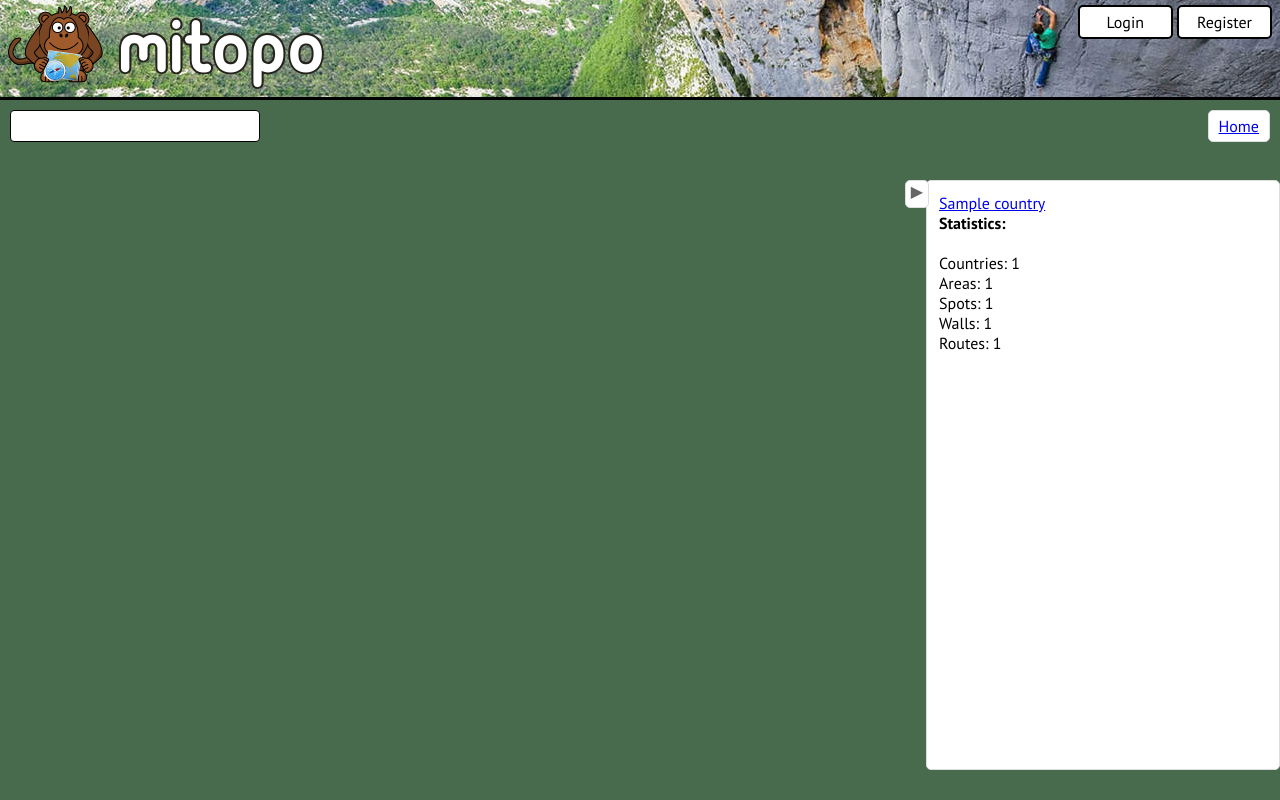
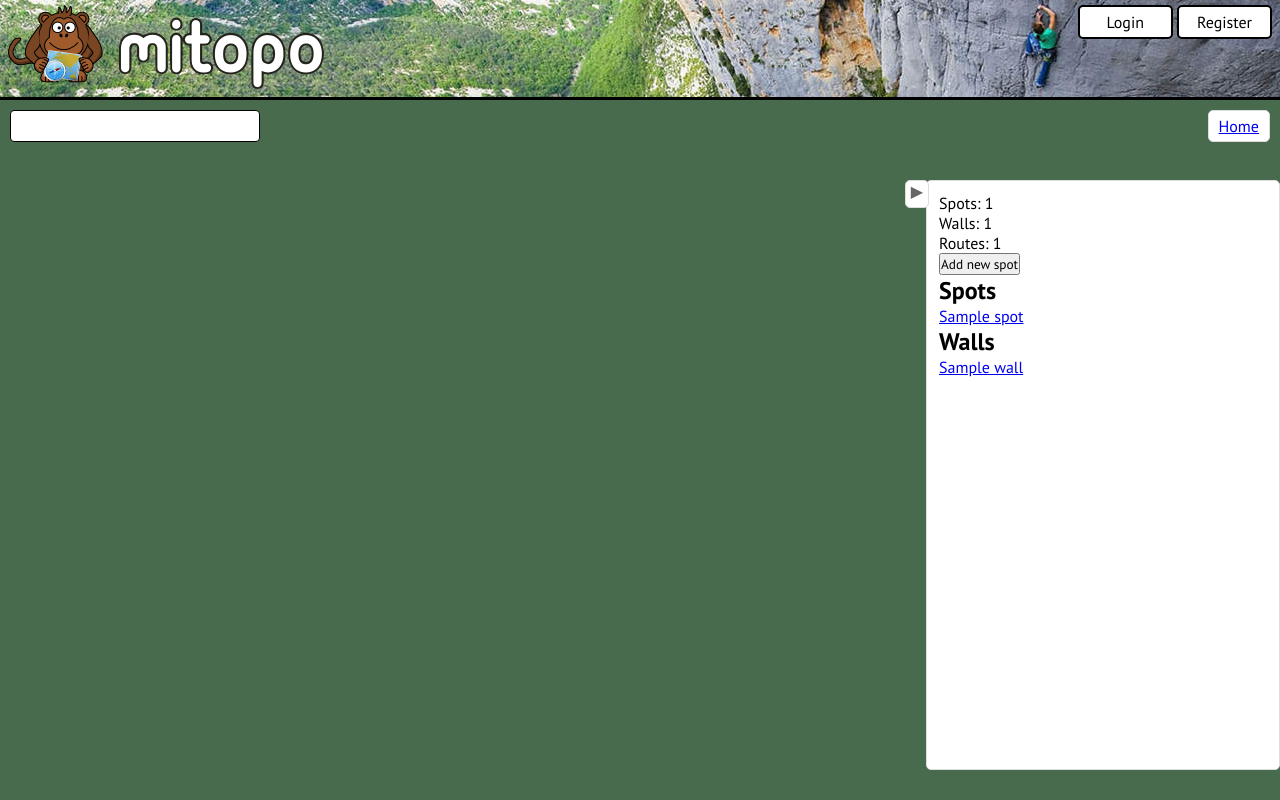
Before and after one commit to jakubfabian/topo, a Django app: page /miroutes/ in a window 1280 px wide. Run offline with Django 3.2, Linux system fonts and the light colour scheme; tables that the repository leaves empty hold one stand-in row (values such as "Sample post"); some libraries are stand-ins or nearby versions.

Commit message:
remove country and area as suggested by fabi remove testapp (seems to be not used anymore)

```diff
--- a/miroutes/forms.py
+++ b/miroutes/forms.py
@@ -20,8 +20,8 @@ class RouteEditForm(forms.ModelForm):
 class SpotAddForm(forms.ModelForm):
     class Meta:
         model = Spot
-        fields = ('name', 'area', 'geom')
-        widgets = {'geom': forms.HiddenInput(), 'area': forms.HiddenInput()}
+        fields = ('name', 'geom')
+        widgets = {'geom': forms.HiddenInput()}
 
 
 class WallImgUploadForm(forms.Form):
--- a/miroutes/models.py
+++ b/miroutes/models.py
@@ -13,33 +13,16 @@ RATING_CHOICES = ((1, 'poor'),
                   (4, 'good'),
                   (5, 'excellent'))
 
+GRADE_SYSTEMS = (
+    (0, 'France'),
+    (1, 'UIAA'),
+    (2, 'UK'),
+    (3, 'Sierra'))
 
-# Create your models here.
-class Country(models.Model):
-    name = models.CharField(max_length=100)
-    country_code = models.CharField(max_length=4)
-    def __str__(self):
-        return self.name
-
-class Area(models.Model):
-    GRADE_SYSTEMS = (
-        (0, 'France'),
-        (1, 'UIAA'),
-        (2, 'UK'),
-        (3, 'Sierra'))
-
-    grade_system = models.IntegerField(choices=GRADE_SYSTEMS,
-                                            default=1)
-
-    name = models.CharField(max_length=100)
-    country = models.ForeignKey(Country)
-    def __str__(self):
-        return self.name
 
 class Spot(models.Model):
     name = models.CharField(max_length=100)
     geom = PointField()
-    area = models.ForeignKey(Area)
 
     def __str__(self):
         return self.name
@@ -326,8 +309,7 @@ class Route(models.Model):
 
     grade = models.CharField(max_length=4, blank=True, null=True)
 
-    rating = models.IntegerField(default='1',
-                                       choices=RATING_CHOICES)
+    rating = models.IntegerField(default='1', choices=RATING_CHOICES)
 
     length = models.IntegerField(blank=True, null=True)
 
--- a/miroutes/templates/miroutes/index.html
+++ b/miroutes/templates/miroutes/index.html
@@ -15,7 +15,6 @@
 
 {% block content %}
 
-    {% if country_listing %}
     <script type="text/javascript">
 
         function map_init(map, options) {
@@ -48,33 +47,34 @@
     </script>
 
     {% leaflet_map "spots" callback="window.map_init" %}
-    {% endif %}
 
 {% endblock %}
 
 {% block mapobjects_info %}
 
-
-    {% if country_listing %}
-
-        <ul>
-            {% for country in country_listing %}
-                <li><a href="{% url "country_detail" country_id=country.id %}">{{ country.name }}</a>
-                </li>
-            {% endfor %}
-        </ul>
-        <b>Statistics:</b>
-        <br><br>
-        Countries: {{ country_listing|length }} <br>
-        Areas: {{ area_listing|length }} <br>
     Spots: {{ spot_listing|length }} <br>
     Walls: {{ wall_listing|length }} <br>
     Routes: {{ route_listing|length }} <br>
 
+    <form action="{% url 'spot_add' %}">
+        <input type="submit" value="Add new spot">
+    </form>
 
-    {% else %}
+    <h2>Spots</h2>
+    <ul>
+        {% for spot in spot_listing %}
+            <li>
+                <a href=" {% url "spot_detail" spot_id=spot.pk %} "> {{ spot.name }}</a>
+            </li>
+        {% endfor %}
+    </ul>
 
-        <p>No countries are available.</p>
+    <h2>Walls</h2>
 
-    {% endif %}
+    <ul>
+        {% for wall in wall_listing %}
+            <li><a href="{% url "wall_detail" wall_id=wall.pk %}"> {{ wall.name }}</a></li>
+        {% endfor %}
+    </ul>
+
 {% endblock %}
--- a/miroutes/templates/miroutes/spot_add.html
+++ b/miroutes/templates/miroutes/spot_add.html
@@ -63,16 +63,14 @@
 
 {% block mapobjects_info %}
     <h1>Spot add</h1>
-    <a href="/miroutes/"> Home </a> : <a href=../../> {{ spot.area.country.name }} </a> ::
-    <a href="../">{{ spot.area.name }} </a> :: {{ spot.name }}
 
-    <form method="POST" action="{% url 'spot_add' country_id=area.country.id area_id=area.id %}">
+    <form method="POST" action="{% url 'spot_add' %}">
         {% csrf_token %}
         {{ form }}
         <input type="submit" value="save">
     </form>
 
-    <form method="GET" action="{% url 'spot_add' country_id=area.country.id area_id=area.id %}">
+    <form method="GET" action="{% url 'spot_add' %}">
         {% csrf_token %}
         <input type="submit" value="cancel">
     </form>
--- a/miroutes/templates/miroutes/spot_detail.html
+++ b/miroutes/templates/miroutes/spot_detail.html
@@ -61,11 +61,6 @@
         {% endif %}
         <br><br>
 
-
-        <a href="/miroutes/"> Home </a> : <a href=../../> {{ spot.area.country.name }} </a> ::
-        <a href="../">{{ spot.area.name }} </a> :: {{ spot.name }}
-        <br><br>
-
         You're looking at spot {{ spot.name }}.
         <!-- if you are a spot manager -->
 
--- a/miroutes/urls.py
+++ b/miroutes/urls.py
@@ -3,14 +3,10 @@ from django.conf.urls import *
 from miroutes import views
 
 urlpatterns = [ url(r'^$', views.index, name='miroutes_index'),
-url(r'^country(?P<country_id>\d+)/$', views.country_detail, name='country_detail'),
-
-url(r'^area(?P<area_id>\d+)/$', views.area_detail, name='area_detail'),
-
 
 url(r'^spot(?P<spot_id>\d+)/$', views.spot_detail, name='spot_detail'),
 url(r'^search/', views.search, name='search'),
-url(r'^(?P<country_id>\d+)/(?P<area_id>\d+)/add_spot$', views.spot_add, name='spot_add'),
+url(r'^add_spot$', views.spot_add, name='spot_add'),
 
 url(r'^wall(?P<wall_id>\d+)/dev$', views.wall_detail_dev, name='wall_detail_dev'),
 url(r'^wall(?P<wall_id>\d+)/$', views.wall_detail, name='wall_detail'),
--- a/miroutes/views.py
+++ b/miroutes/views.py
@@ -1,60 +1,27 @@
-import ipdb
+from django.contrib import messages
+from django.contrib.auth.decorators import permission_required, login_required
 from django.core.urlresolvers import reverse
+from django.http import JsonResponse
+from django.shortcuts import get_object_or_404, render, redirect
 
-from django.shortcuts import get_object_or_404, render, redirect
-from django.views.generic.edit import UpdateView
-from django.contrib import messages
-from django.http import HttpResponse, JsonResponse
-from django.contrib.auth.decorators import permission_required, login_required
-
-from miroutes.models import Country
-from miroutes.models import Area
+from miroutes.forms import WallImgUploadForm, SpotAddForm
+from miroutes.models import Route
+from miroutes.models import RouteGeometry
 from miroutes.models import Spot
 from miroutes.models import Wall
-from miroutes.models import WallView
-from miroutes.models import Route
-from miroutes.models import RouteGeometry
-
-from miroutes.forms import WallImgUploadForm, SpotAddForm
 
 
 def index(request):
     """
     Main view for landing page
     """
-    country_listing = Country.objects.order_by('name')[:5]
-    area_listing = Area.objects.order_by('name')
     spot_listing = Spot.objects.order_by('name')
     wall_listing = Wall.active_objects.order_by('name')
     route_listing = Route.objects.order_by('name')
-    context = {'country_listing': country_listing,
-               'area_listing': area_listing,
-               'spot_listing': spot_listing,
+    context = {'spot_listing': spot_listing,
                'wall_listing': wall_listing,
                'route_listing': route_listing}
     return render(request, 'miroutes/index.html', context)
-
-
-def country_detail(request, country_id, **kwargs):
-    """
-    Country detail view.
-    """
-    country = get_object_or_404(Country, pk=country_id)
-    arealist = country.area_set.all()
-    spotlist = Spot.objects.filter(area__country=country_id)
-    context = {'country': country, 'country_area_list': arealist, 'spotlist': spotlist}
-    return render(request, 'miroutes/country_detail.html', context)
-
-
-def area_detail(request, area_id, **kwargs):
-    """
-    Area detail view.
-    """
-    area = get_object_or_404(Area, pk=area_id)
-    spotlist = area.spot_set.all()
-    context = {'area': area, 'area_spot_list': spotlist}
-    return render(request, 'miroutes/area_detail.html', context)
-
 
 def spot_detail(request, spot_id, **kwargs):
     """
@@ -74,12 +41,10 @@ def spot_detail(request, spot_id, **kwargs):
 
 
 @permission_required('miroutes.spot.can_add')
-def spot_add(request, area_id, **kwargs):
+def spot_add(request, **kwargs):
     """
     Adding a new spot.
     """
-    area = get_object_or_404(Area, pk=area_id)
-
     if request.method == 'POST':
 
         form = SpotAddForm(request.POST)
@@ -87,25 +52,13 @@ def spot_add(request, area_id, **kwargs):
         if form.is_valid():
 
             form.save()
-            return redirect(reverse('area_detail', args=(area_id)))
+            return redirect(reverse('index'))
     else:
-        form = SpotAddForm(initial={'area': area})
+        form = SpotAddForm()
 
-    # if request.POST:
-    #     new_spot = Spot()
-    #     new_spot.name = request.POST.get('name')
-    #     new_spot.area = area
-    #     new_spot.geom = {'coordinates': [
-    #         float(request.POST.get('spot_lng')), float(request.POST.get('spot_lat'))]
-    #         , 'type': 'Point'}
-    #     new_spot.save()
-    #
-    #     return redirect(reverse('area_detail', args=(area_id)))
-
-    spot_list = area.spot_set.all()
+    spot_list = Spot.objects.order_by('name')
 
     context = {
-        'area': area,
         'spot_list': spot_list,
         'form' : form
     }
@@ -161,7 +114,6 @@ def wall_detail(request, wall_id, wallview=None, **kwargs):
     """
     Details of a wall and the public view on the wall.
     """
-    from miroutes.forms import RouteEditForm
     wall = get_object_or_404(Wall, pk=wall_id)
 
     if wallview is None:
@@ -179,7 +131,6 @@ def wall_detail_dev(request, wall_id, **kwargs):
     """
     Details of a wall and the public view on the wall.
     """
-    from miroutes.forms import RouteEditForm
 
     wall = get_object_or_404(Wall, pk=wall_id)
     wallview = wall.dev_view
@@ -204,11 +155,6 @@ def search(request, **kwargs):
     search_results = []
 
     query = request.GET.get('q', "")
-
-    query_results = Area.objects.filter(name__icontains=query)
-    search_results += [{"text": "Area - " + area.name, "id": area.id,
-                        "url": reverse('area_detail', kwargs={'area_id': area.id})}
-                       for area in query_results]
 
     query_results = Wall.objects.filter(name__icontains=query)
     search_results += [
@@ -259,7 +205,7 @@ def route_edit(request, route_id, **kwargs):
 
     routeform = RouteEditForm(instance=route)
     routeform.fields['grade'] = forms.ChoiceField(
-        choices=Route.GRADE_CHOICES[route.spot.area.grade_system])
+        choices=Route.GRADE_CHOICES[1])
 
     context = {'route': route, 'route_form': routeform, 'from': request.GET.get('from', None)}
     return render(request, 'miroutes/route_edit.html', context)
--- a/mitopo/settings.py
+++ b/mitopo/settings.py
@@ -40,7 +40,6 @@ INSTALLED_APPS = [
     'django.contrib.staticfiles',
     'djgeojson',
     'leaflet',
-    'testapp',
     'miroutes',
     'users',
     'reversion',
--- a/mitopo/urls.py
+++ b/mitopo/urls.py
@@ -20,7 +20,6 @@ from django.views.generic import RedirectView
 urlpatterns = [
     url(r'^$', RedirectView.as_view(url='/miroutes/', permanent=True)),
     url(r'^admin/', admin.site.urls),
-    url(r'^testapp/', include('testapp.urls')),
     url(r'^miroutes/', include('miroutes.urls')),
     url(r'^users/', include('users.urls')),
 ]
--- a/templates/breadcrumbs.html
+++ b/templates/breadcrumbs.html
@@ -2,8 +2,6 @@
     <a href=" {% url "route_detail" route_id=route.pk %} "> {{ route.name }}</a>
     ::
     <a href=" {% url "spot_detail" spot_id=route.spot.pk %} "> {{ route.spot.name }}</a>
-    ::
-    <a href=" {% url "area_detail" area_id=route.spot.area.pk %} "> {{ route.spot.area.name }}</a>
     ::
     <a href="/miroutes">Home</a>
 
@@ -13,22 +11,11 @@
     ::
     <a href=" {% url "spot_detail" spot_id=wall.spot.pk %} "> {{ wall.spot.name }}</a>
     ::
-    <a href=" {% url "area_detail" area_id=wall.spot.area.pk %} "> {{ wall.spot.area.name }}</a>
-    ::
     <a href="/miroutes">Home</a>
 
 
 {% elif spot %}
     <a href=" {% url "spot_detail" spot.pk %} "> {{ spot.name }}</a>
-    ::
-    <a href=" {% url "area_detail" area_id=spot.area.pk %} "> {{ spot.area.name }}</a>
-    ::
-    <a href="/miroutes">Home</a>
-
-
-{% elif area %}
-
-    <a href=" {% url "area_detail" area_id=area.pk %} "> {{ area.name }}</a>
     ::
     <a href="/miroutes">Home</a>
 
```
Also changed, not shown: miroutes/admin.py (+5 -25 lines), miroutes/templates/miroutes/area_detail.html (deleted, +0 -74 lines), miroutes/templates/miroutes/country_detail.html (deleted, +0 -79 lines), 1 other file. Lines whose indentation alone changed are shown as unchanged.
